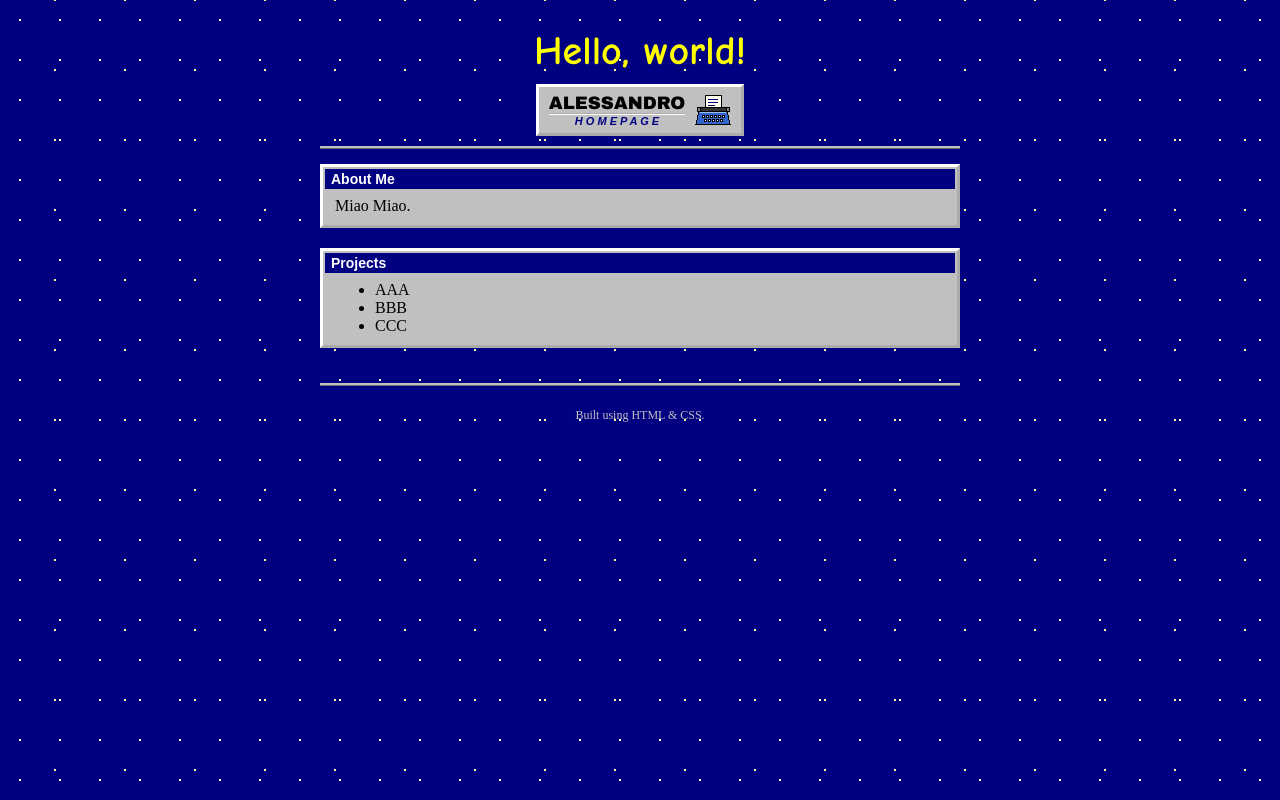
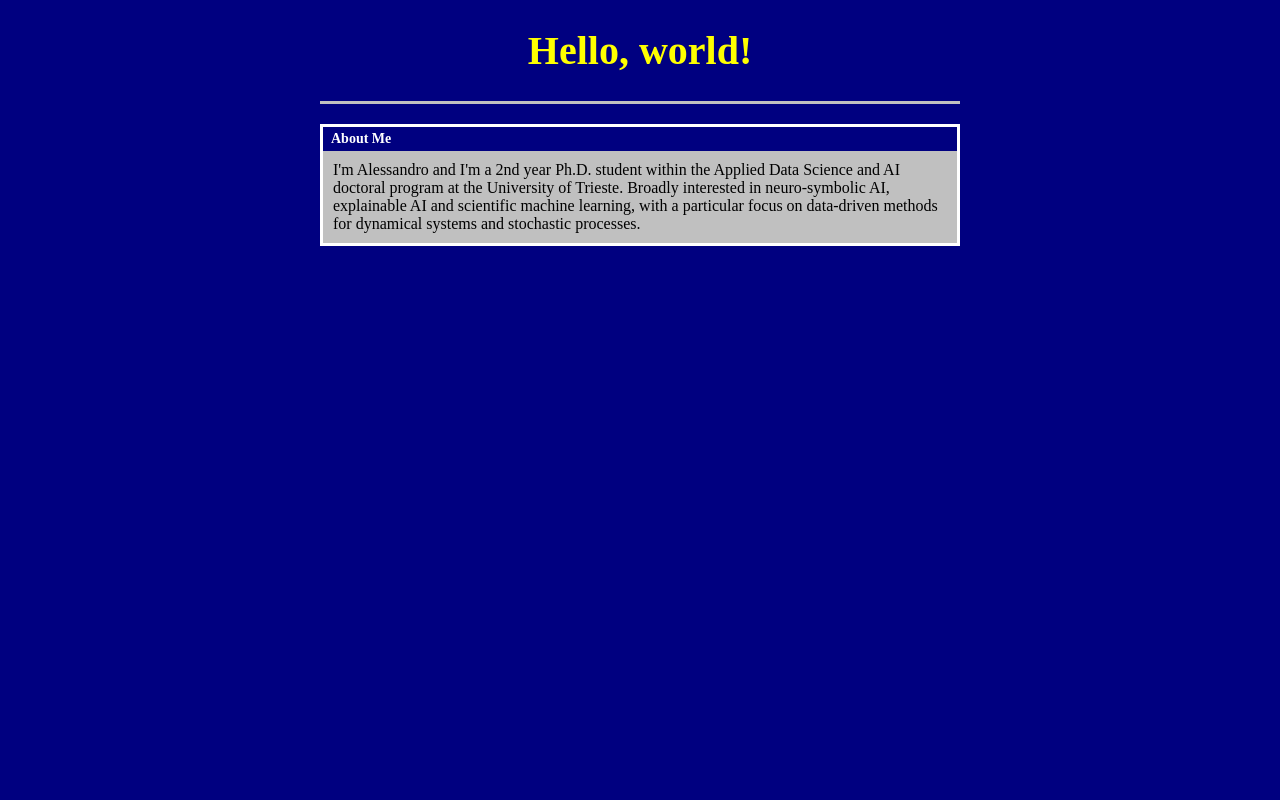
Before and after one commit to adellasiega/adellasiega.github.io, a plain HTML site: page index.html in a window 1280 px wide. Drawn offline with Linux system fonts and the light colour scheme.

Commit message:
simplify and add about me

```diff
--- a/css/styles.css
+++ b/css/styles.css
@@ -1,113 +1,48 @@
-/* ~2001 personal homepage: no gradients, no shadows, no rounded corners */
-
+/* The whole page: navy background, white text */
 body {
-  margin: 8px;
   background-color: #000080;
-  /* tiled "starfield" background */
-  background-image:
-    radial-gradient(#ffffff 1px, transparent 1px),
-    radial-gradient(#ffff99 1px, transparent 1px);
-  background-size: 40px 40px, 70px 70px;
-  background-position: 0 0, 20px 35px;
-  font-family: "Times New Roman", Times, serif;
+  color: #ffffff;
   font-size: 16px;
-  color: #ffffff;
 }
 
+/* Keep the header and main content in a 640px column, centered */
 header,
-main,
-footer {
+main {
   width: 640px;
   margin: 0 auto;
 }
 
+/* Top of the page */
 header {
   text-align: center;
-  padding: 10px 0;
-  border-bottom: 3px ridge #c0c0c0;
+  border-bottom: 3px solid #c0c0c0;
 }
 
-header h1 {
-  margin: 10px 0;
-  font-family: "Comic Sans MS", "Comic Sans", cursive;
+/* The big "Hello, world!" title */
+h1 {
   font-size: 40px;
   color: #ffff00;
 }
 
-header p {
-  margin: 0;
-  color: #00ff00;
-  font-style: italic;
+/* Each gray box ("About Me", "Projects") */
+section {
+  background-color: #c0c0c0;
+  color: #000000;
+  border: 3px solid #ffffff;
+  margin-top: 20px;
 }
 
-main {
-  padding: 15px 0;
+/* The navy title bar at the top of each box */
+h2 {
+  background-color: #000080;
+  color: #ffffff;
+  font-size: 14px;
+  margin: 0;
+  padding: 4px 8px;
 }
 
-section {
-  background: #c0c0c0;
-  color: #000000;
-  border: 3px outset #ffffff;
-  padding: 2px;
-  margin-bottom: 20px;
+/* Text and lists inside the boxes */
+p,
+ul {
+  margin: 10px;
 }
-
-section h2 {
-  margin: 0 0 8px;
-  padding: 2px 6px;
-  background: #000080;
-  color: #ffffff;
-  font-family: Arial, Helvetica, sans-serif;
-  font-size: 14px;
-  font-weight: bold;
-}
-
-section p,
-section ul {
-  margin: 8px 10px;
-}
-
-a {
-  color: #0000ff;
-}
-a:visited {
-  color: #800080;
-}
-
-footer {
-  text-align: center;
-  font-size: 12px;
-  color: #c0c0c0;
-  border-top: 3px ridge #c0c0c0;
-  padding: 10px 0;
-}
-
-.badge {
-  display: inline-flex;
-  align-items: center;
-  gap: 10px;
-  padding: 6px 10px;
-  background: #c0c0c0;
-  border: 3px outset #ffffff;
-  font-family: Arial, Helvetica, sans-serif;
-  color: #000000;
-}
-.badge-text {
-  display: flex;
-  flex-direction: column;
-}
-.badge-title {
-  font-family: "Arial Black", Arial, sans-serif;
-  font-size: 18px;
-  border-bottom: 2px groove #ffffff;
-}
-.badge-sub {
-  font-size: 11px;
-  font-weight: bold;
-  font-style: italic;
-  color: #000080;
-}
-.badge-icon {
-	display: block;
-	flex-shrink: 0;
-}
--- a/index.html
+++ b/index.html
@@ -9,52 +9,13 @@
 <body>
   <header>
     <h1>Hello, world!</h1>
-	<div class="badge">
-	  <div class="badge-text">
-	    <span class="badge-title">ALESSANDRO</span>
-	    <span class="badge-sub">H O M E P A G E</span>
-	  </div>
-<svg class="badge-icon" width="36" height="32" viewBox="0 0 36 32" shape-rendering="crispEdges">
-  <!-- paper -->
-  <rect x="10" y="1" width="16" height="13" fill="#fffef0" stroke="#000"/>
-  <line x1="13" y1="5" x2="23" y2="5" stroke="#000080"/>
-  <line x1="13" y1="8" x2="23" y2="8" stroke="#000080"/>
-  <line x1="13" y1="11" x2="20" y2="11" stroke="#000080"/>
-  <!-- roller and knobs -->
-  <rect x="5" y="13" width="26" height="4" fill="#333" stroke="#000"/>
-  <rect x="2" y="13" width="3" height="4" fill="#888" stroke="#000"/>
-  <rect x="31" y="13" width="3" height="4" fill="#888" stroke="#000"/>
-  <!-- body -->
-  <path d="M4 17 H32 L35 30 H1 Z" fill="#3366cc" stroke="#000"/>
-  <line x1="5" y1="18" x2="31" y2="18" stroke="#99bbff"/>
-  <!-- keys -->
-  <g fill="#fff" stroke="#000">
-    <rect x="7" y="21" width="2" height="2"/><rect x="11" y="21" width="2" height="2"/>
-    <rect x="15" y="21" width="2" height="2"/><rect x="19" y="21" width="2" height="2"/>
-    <rect x="23" y="21" width="2" height="2"/><rect x="27" y="21" width="2" height="2"/>
-    <rect x="9" y="25" width="2" height="2"/><rect x="13" y="25" width="2" height="2"/>
-    <rect x="17" y="25" width="2" height="2"/><rect x="21" y="25" width="2" height="2"/>
-    <rect x="25" y="25" width="2" height="2"/>
-  </g>
-</svg>
-	</div>
   </header>
   <main>
     <section>
       <h2>About Me</h2>
-      <p>Miao Miao.</p>
+      <p> I'm Alessandro and I'm a 2nd year Ph.D. student within the Applied Data Science and AI doctoral program at the University of Trieste. Broadly interested in neuro-symbolic AI, explainable AI and scientific machine learning, with a particular focus on data-driven methods for dynamical systems and stochastic processes.</p>
     </section>
-    <section>
-      <h2>Projects</h2>
-      <ul>
-        <li>AAA</li>
-        <li>BBB</li>
-        <li>CCC</li>
-      </ul>
-    </section>
+
   </main>
-  <footer>
-    <p>Built using HTML & CSS.</p>
-  </footer>
 </body>
 </html>
```
Also changed, not shown: 2 other files.
